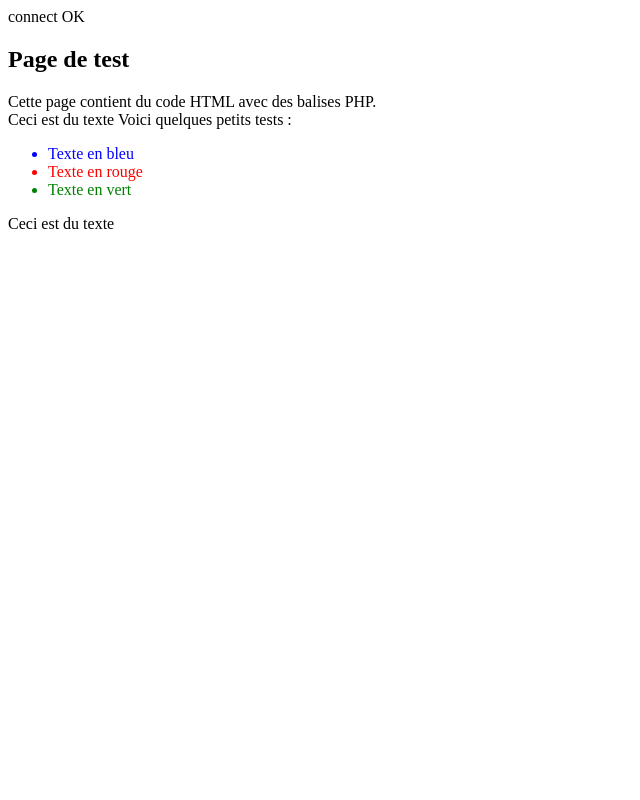
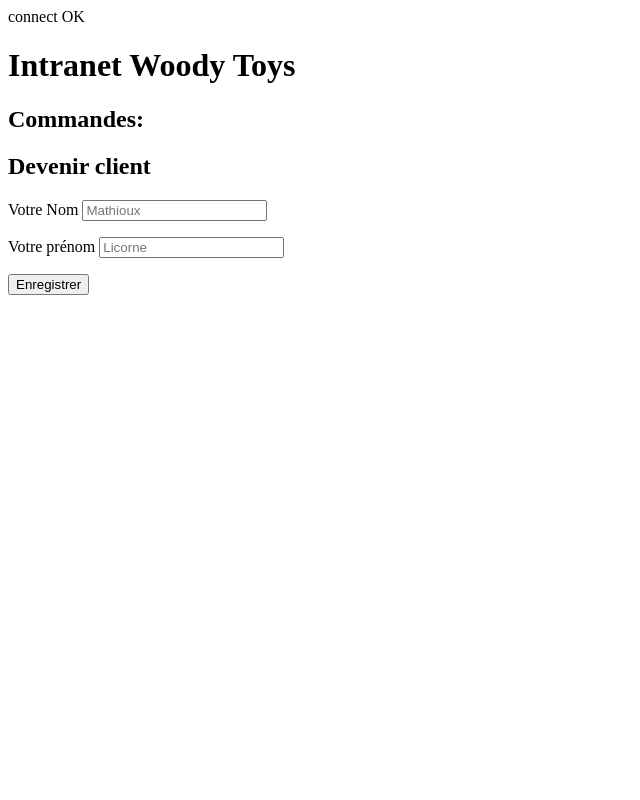
Before and after one commit to cyrilGrandjean/admin2, a PHP site: page / in a window 1280 px wide. Shown: the whole page, without its empty margins (0-640 px from the left). Run offline with PHP 8.4, Linux system fonts and the light colour scheme; data comes from the database, SQL or seed files in the repository; data that the repository does not hold is empty.

Commit message:
modification de l'intranet

```diff
--- a/web/intranet/index.php
+++ b/web/intranet/index.php
@@ -1,4 +1,3 @@
-
 <?php
 try {
     $objetPdo = new PDO('mysql:host=192.168.10.2;dbname=woody;charset=utf8', 'root', 'root');
@@ -15,26 +14,41 @@ try {
 <!DOCTYPE html>
 <html>
   <head>
-    <title>Ceci est une page de test avec des balises PHP</title>
-    <meta charset="utf-8" />
+    <meta charset="utf-8"/>
+    <title>Woody Toys</title>
   </head>
   <body>
-<h2>Page de test</h2>
-
+    <h1>Intranet Woody Toys</h1>
+    <h2>Commandes:</h2>
+    <div id="Commandes">
+    <?php
+    foreach ($Commandes as $Commande) {
+        echo "<li>" . $Commande['nom'] . " " . $Commande['client'] . "</li>";
+      }
+    ?>
+    </div>
+    <h2>Devenir client</h2>
+    <form action="#" method="post">
       <p>
-    Cette page contient du code HTML avec des balises PHP.<br />
-    <?php echo "Ceci est du texte"; ?>
-    Voici quelques petits tests :
+        <label for="nom">Votre Nom</label>
+        <input type="text" id="nom" name="nom" placeholder="Mathioux">
       </p>
-
-<ul>
-    <li style="color: blue;">Texte en bleu</li>
-    <li style="color: red;">Texte en rouge</li>
-    <li style="color: green;">Texte en vert</li>
-</ul>
-
+      <p>
+        <label for="client">Votre prénom</label>
+        <input type="text" id="client" name="client" placeholder="Licorne">
+      </p>
+      <p>
+        <input type="submit" value="Enregistrer">
+      </p>
+    </form>
     <?php
-    echo "Ceci est du texte";
+      if (isset($_POST['nom'], $_POST['client'])){
+        $requete_insertion = $objetPdo -> prepare('INSERT INTO commandes(nom, client) VALUES (:n, :p)');
+        $requete_insertion -> execute(array(
+          'n' => $_POST["nom"],
+          'p' => $_POST["prenom"]
+        ));
+      }
     ?>
   </body>
 </html>
```
Lines whose indentation alone changed are shown as unchanged.
